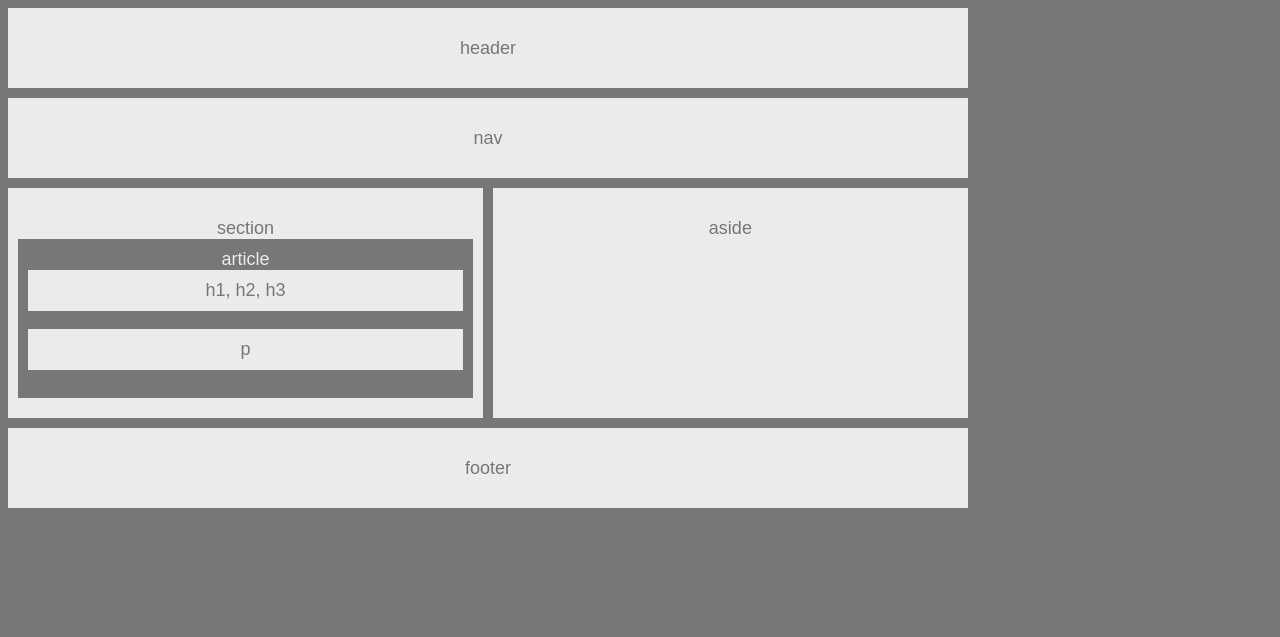
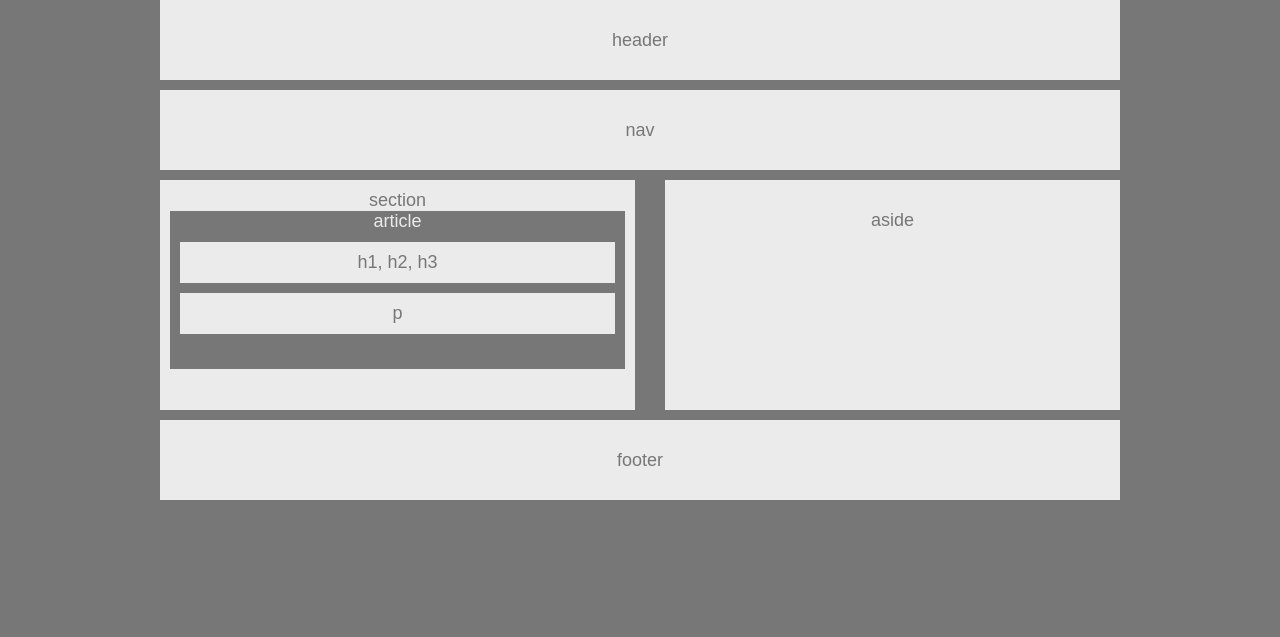
Before and after one commit to britt421/HW-Wireframe, a plain HTML site: page index.html in a window 1280 px wide. Drawn offline with Linux system fonts and the light colour scheme.

Commit message:
html and css files updated, everything is perfect

```diff
--- a/index.html
+++ b/index.html
@@ -10,6 +10,7 @@
 
 
 <body>
+    <div class="container">
         <header class="myHeader">header</header>
         <nav class="myNav">nav</nav>
         <section>
@@ -26,29 +27,6 @@
         </section>
         <aside>aside</aside>
         <footer>footer</footer>
+    </div>
 </body>
 </html>
-
-* Aside (With a Heading)
-   * Section (With a Heading)
-   * Article (With a Heading) contained within the Section
-   * Headers contained within the Article
-   * Paragraph contained within the Article
-
-   Your CSS should have styles for each of the following elements:
-   * Body
-     * font-family: 'Arial', 'Helvetica Neue', Helvetica, sans-serif;
-     * color: '#777'
-     * background: '#777'
-     * width: '960px'
-     * font-size: '18px'
-   * Header, Nav, Section, Aside, and Footer
-     * background: '#ebebeb'
-   * Article
-     * color: '#ebebeb',
-     * background: '#777'
-   * h1 and p
-     * color: '#777',
-     * background: '#ebebeb'
-3. The width of the section should be:
-   * section: 495px
--- a/style.css
+++ b/style.css
@@ -7,14 +7,16 @@ body {
     font-family: 'Arial', 'Helvetica Neue', Helvetica, sans-serif;
     color: #777;
     background: #777;
-    position: fixed;
     width: 960px;
     font-size: 18px;
+    margin: 0 auto;
 }
 
 .container {
     /* display: inline-block; */
-    text-align: center;
+    /* text-align: center;
+    margin: 0 auto; */
+    width:960px;
     margin: 0 auto;
 }
 
@@ -28,18 +30,18 @@ body {
 
 section {
     background-color: #ebebeb;
-    width: 49.5%;
+    width: 455px;
     float: left;
-    height: 200px;
-    padding: 30px 0 0 0;
+    height: 210px;
+    padding: 10px;
     margin-bottom: 10px;
 }
 
 aside {
     background: #ebebeb;
-    width: 49.5%;
+    width: 455px;
     height: 200px;
-    float: left;
+    float: right;
     padding: 30px 0 0 0;
     margin-left: 1%;
     margin-bottom: 10px;
@@ -48,16 +50,17 @@ aside {
 article {
     background: #777;
     color: #ebebeb;
-    padding: 10px;
+    padding: 10 0;
     border:1%;
-    width: 435.2px;
-    position: absolute;
+    width: 100%;
     left: 10px;
+    height: 75%;
 }
 .britt {
     background-color: #ebebeb;
     color: #777;
     padding: 10px;
+    margin: 10px;
 }
 
 footer {
```
Lines whose indentation alone changed are shown as unchanged.
